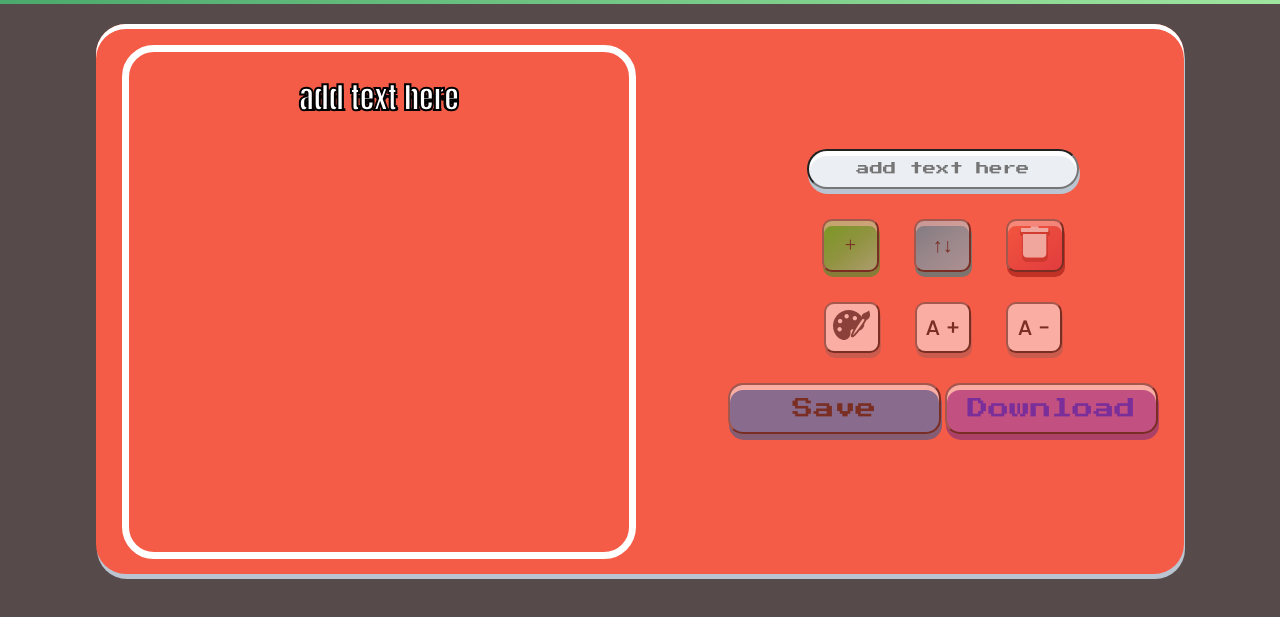
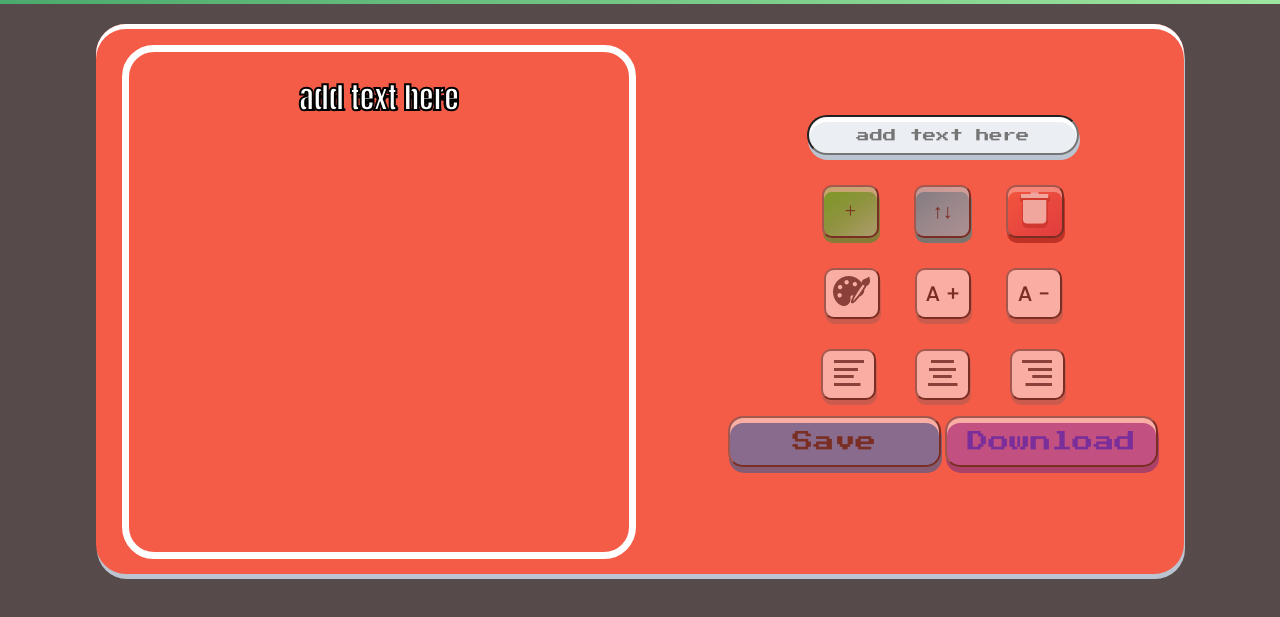
Before and after one commit to alexokin/memegenerator, a plain HTML site: page index.html in a window 1280 px wide. Both pictures are taken after a click on the picture 230 px from the left and 173 px from the top of the page. Shown: the part 69-686 px from the top of the page. Drawn offline with Linux system fonts and the light colour scheme.

Commit message:
added align buttons

```diff
--- a/css/main.css
+++ b/css/main.css
@@ -182,6 +182,46 @@ button {
 
 .btn-line-3 {
     margin-bottom: 1rem;
+    margin-top: 1rem;
+}
+
+.align-left-btn {
+    /* Style for "Rectangle" */
+width: 55px;
+height: 51px;
+box-shadow: 1px 5px 0 rgba(92, 92, 92, 0.55), inset 0 5px 0 rgba(255, 255, 255, 0.58);
+border-radius: 10px;
+background-color: #ffffff;
+background-color: #ffffff;
+opacity: 0.5;
+}
+
+.align-center-btn {
+    /* Style for "Rectangle" */
+width: 55px;
+height: 51px;
+box-shadow: 1px 5px 0 rgba(92, 92, 92, 0.55), inset 0 5px 0 rgba(255, 255, 255, 0.58);
+border-radius: 10px;
+background-color: #ffffff;
+background-color: #ffffff;
+margin-left: 35px;
+    margin-right: 35px;
+    opacity: 0.5;
+}
+
+.align-right-btn {
+    /* Style for "Rectangle" */
+width: 55px;
+height: 51px;
+box-shadow: 1px 5px 0 rgba(92, 92, 92, 0.55), inset 0 5px 0 rgba(255, 255, 255, 0.58);
+border-radius: 10px;
+background-color: #ffffff;
+background-color: #ffffff;
+opacity: 0.5;
+}
+
+.align-center-btn:hover, .align-left-btn:hover, .align-right-btn:hover {
+    opacity: 1;
 }
 
 .delete-btn {
--- a/index.html
+++ b/index.html
@@ -8,7 +8,6 @@
     <title>Memegen</title>
   </head>
   <body class="main-layout" onload="onInit()">
-
     <div class="main-screen" onclick="toggleMenu()"></div>
     <header class="main-header flex align-center space-between">
       <div class="logo">Memegen</div>
@@ -28,7 +27,7 @@
         </div>
         <div class="meme-editor-panel flex column justify-center align-center">
           <input
-          title="Enter Text"
+            title="Enter Text"
             type="text"
             name="memeText"
             class="memeText"
@@ -37,13 +36,31 @@
             oninput="onSetLineText(this.value)"
           />
           <div class="btn-line-1">
-            <button class="addline-btn" title="Add Line" onclick="onAddLine()"><span>+</span></button>
-            <button class="switchline-btn" title="Switch Line" onclick="onSwitchLine()"><span>&uarr;&darr;</span></button>
-            <button class="delete-btn" title="Delete Line" onclick="onDeleteLine()"><img src="icons/trash.png" alt="trashcan"></button>
+            <button class="addline-btn" title="Add Line" onclick="onAddLine()">
+              <span>+</span>
+            </button>
+            <button
+              class="switchline-btn"
+              title="Switch Line"
+              onclick="onSwitchLine()"
+            >
+              <span>&uarr;&darr;</span>
+            </button>
+            <button
+              class="delete-btn"
+              title="Delete Line"
+              onclick="onDeleteLine()"
+            >
+              <img src="icons/trash.png" alt="trashcan" />
+            </button>
           </div>
           <div class="btn-line-2">
-            <button onclick="clickChangeColor()" title="Pick a Color" class="colorpicker-btn">
-            <img src="icons/chooseColor.png" alt="colorpicker">
+            <button
+              onclick="clickChangeColor()"
+              title="Pick a Color"
+              class="colorpicker-btn"
+            >
+              <img src="icons/chooseColor.png" alt="colorpicker" />
             </button>
             <input
               type="color"
@@ -52,16 +69,54 @@
               hidden
               onchange="onChangeTextColor(this.value)"
             />
-            <button class="font-change-btn" title="Increase Font" onclick="onChangeFontSize(+2)"><span>A</span>
+            <button
+              class="font-change-btn"
+              title="Increase Font"
+              onclick="onChangeFontSize(+2)"
+            >
+              <span>A</span>
               +
             </button>
-            <button class="font-change-btn" title="Decrease Font" onclick="onChangeFontSize(-2)"><span>A</span>
+            <button
+              class="font-change-btn"
+              title="Decrease Font"
+              onclick="onChangeFontSize(-2)"
+            >
+              <span>A</span>
               -
+            </button>
+          </div>
+          <div class="btn-line-4">
+            <button
+              class="align-left-btn"
+              onclick="changeAlign('start')"
+
+              data-title="Align Left"
+            >
+              <img class="icon" src="icons/lefttoright.png" alt=" " />
+            </button>
+            <button
+            class="align-center-btn"
+              onclick="changeAlign('center')"
+            >
+              <img
+                class="icon"
+                src="icons/center.png"
+                alt=" "
+              />
+            </button>
+            <button
+            class="align-right-btn"
+              onclick="changeAlign('end')"
+            >
+              <img class="icon" src="icons/righttoleft.png" alt=" " />
             </button>
           </div>
           <div class="btn-line-3">
             <button class="save-btn" onclick="saveMeme()">Save</button>
-            <button class="download-btn"><a href="#" onclick="downloadMeme(this)">Download</a></button>
+            <button class="download-btn">
+              <a href="#" onclick="downloadMeme(this)">Download</a>
+            </button>
           </div>
         </div>
       </section>
--- a/js/meme.service.js
+++ b/js/meme.service.js
@@ -35,6 +35,40 @@ function setLineDrag(isDrag) {
 function moveLine(dx, dy) {
   gMeme.lines[gMeme.selectedLineIdx].x += dx;
   gMeme.lines[gMeme.selectedLineIdx].y += dy;
+}
+
+function changeAlign(align) {
+  if (gMeme.lines.length === 1 && gMeme.lines[0].txt === '') return;
+  gMeme.lines[gMeme.selectedLineIdx].align = align;
+  if (align === 'end') { }
+  var posX = getPosXToWrite(gMeme.selectedLineIdx);
+  gMeme.lines[gMeme.selectedLineIdx].x = posX;
+  renderMeme();
+
+}
+
+function getPosXToWrite(lineIdx) {
+  var elCanvas = getElCanvas();
+  var xPos;
+  switch (gMeme.lines[lineIdx].align) {
+      case 'start':
+          {
+              xPos = 50;
+              break;
+          }
+      case 'center':
+          {
+              xPos = elCanvas.width / 2;
+              break;
+          }
+      case 'end':
+          {
+              xPos = elCanvas.width - 50;
+              break;
+          }
+  }
+  gMeme.lines[lineIdx].x = xPos;
+  return xPos;
 }
 
 function getImgs() {
```
Also changed, not shown: icons/center.png (added), icons/lefttoright.png (added), icons/righttoleft.png (added), 1 other file.
